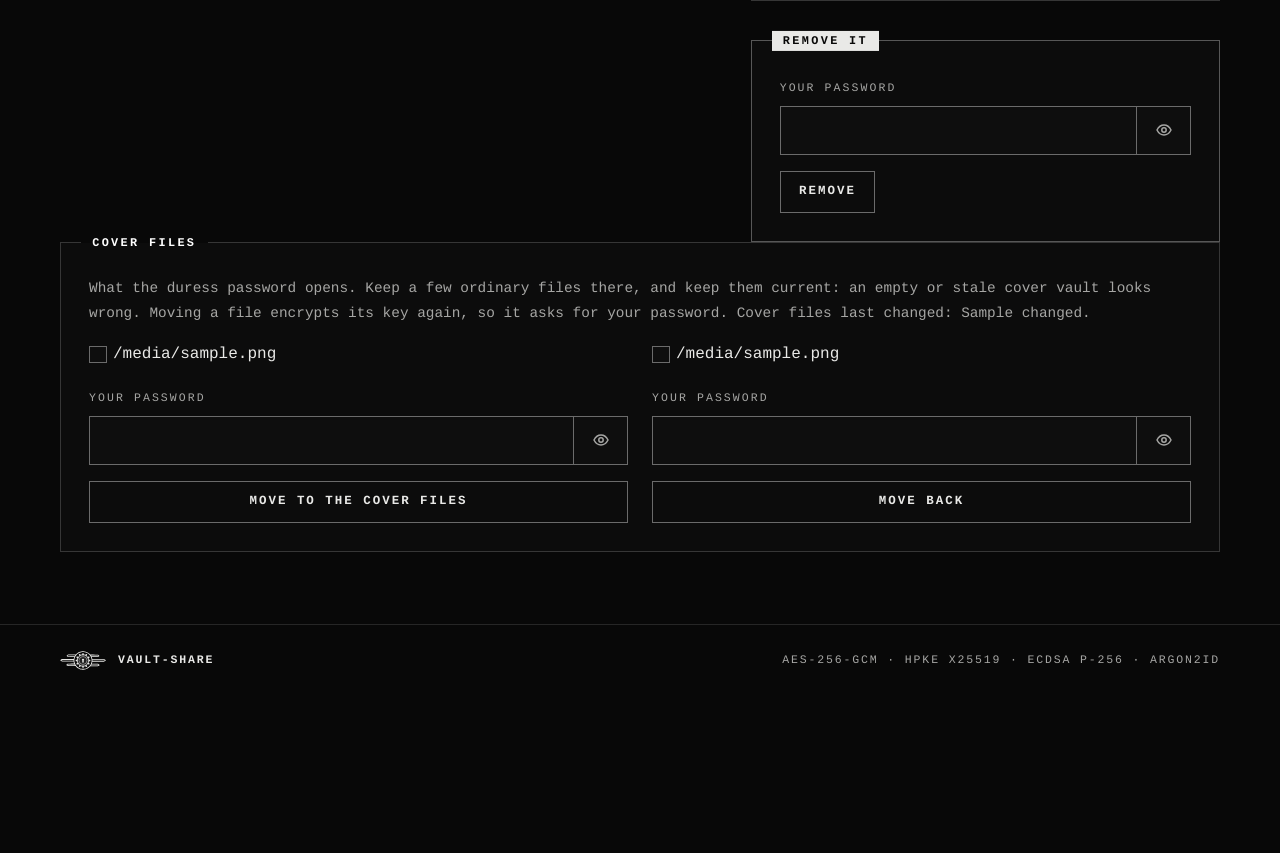
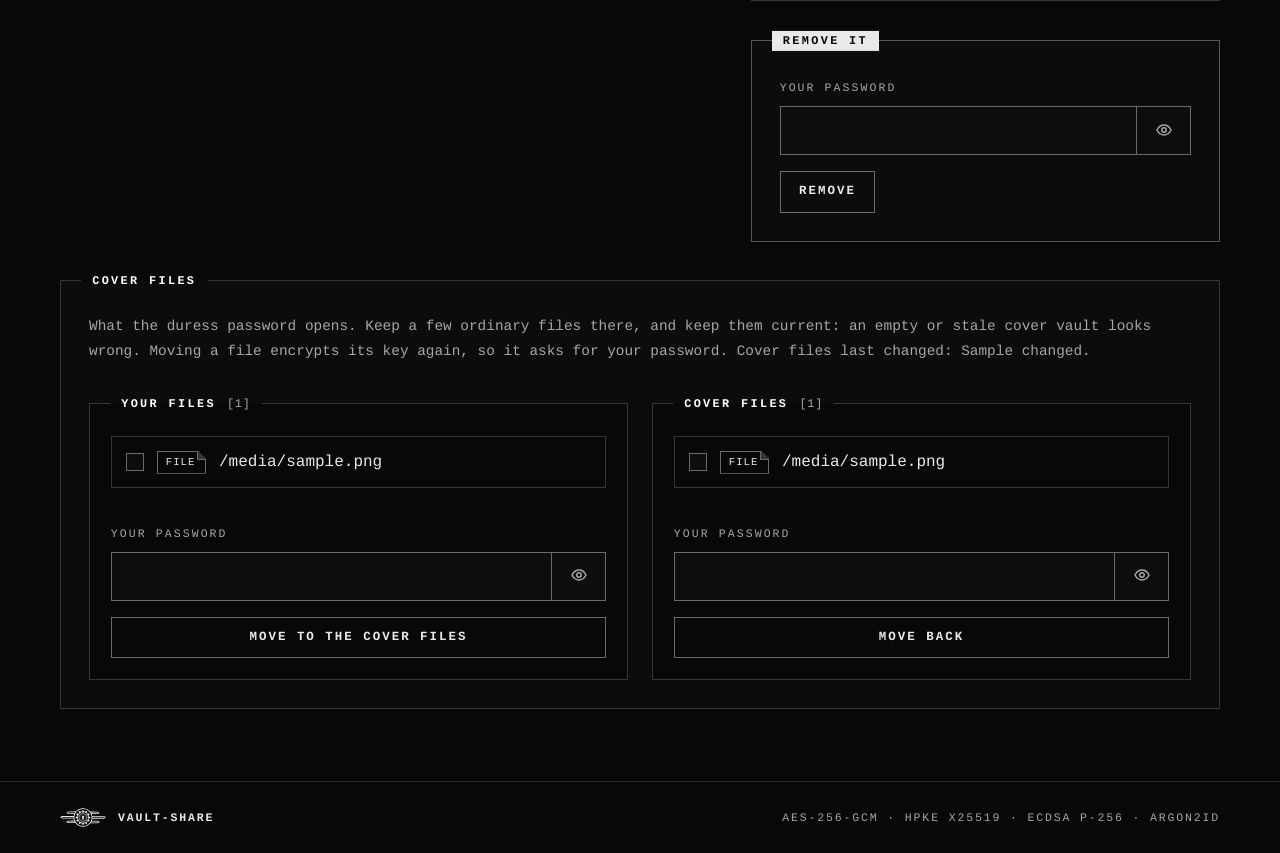
Before and after one commit to Ymsniper/vault-share, a Flask app: template app/templates/auth/duress.html in a window 1280 px wide. Shown: the part 1073-1926 px from the top of the page. Before the commit the page ends 1743 px from the top, so only its background shows below. Run offline with Flask 3, Linux system fonts and the light colour scheme; the template is opened without the code that fills it: most values are stand-ins (such as "Sample title", 1, 10 or a date in 2020); parts of the project's set-up code (start-up, migrations or seed data) failed here and were passed over; some libraries are stand-ins or nearby versions.

Commit message:
Style the cover manager and the duress review

```diff
--- a/app/static/app.js
+++ b/app/static/app.js
@@ -58,7 +58,8 @@ function addRemoveFileButton(input) {
   render();
 }
 
-// A Copy button after a new invite code and after the two-factor key. Where
+// A Copy button after a new invite code, the two-factor key and the
+// operator's revoke command on the duress review. Where
 // the page has no clipboard access (plain HTTP), the text is selected
 // instead, ready for Ctrl+C.
 function addCopyButton(el, text = () => el.textContent.trim(), label = "Copy") {
@@ -189,6 +190,9 @@ for (const el of document.querySelectorAll(".vs-invite-code")) {
 for (const list of document.querySelectorAll(".vs-recovery")) {
   addRecoveryActions(list);
 }
+for (const el of document.querySelectorAll(".vs-command")) {
+  addCopyButton(el);
+}
 for (const el of document.querySelectorAll("code")) {
   if (/^[A-Z2-7]{32}$/.test(el.textContent)) {
     addCopyButton(el);
--- a/app/static/vault.css
+++ b/app/static/vault.css
@@ -491,6 +491,30 @@ code {
   margin-top: 2.4rem;
 }
 
+/* the same room between a box and a row of boxes, so no title cuts into
+   the rule above it; a Bootstrap row pulls itself up by its gutter, so the
+   gap is measured past that */
+.row + .vs-panel {
+  margin-top: 2.4rem;
+}
+
+.vs-panel + .row {
+  margin-top: calc(2.4rem - var(--bs-gutter-y));
+}
+
+/* boxes side by side as equals: one height, their buttons on one line */
+.vs-even > [class*="col-"] > .vs-panel,
+.vs-subpanel {
+  display: flex;
+  flex-direction: column;
+  height: 100%;
+}
+
+.vs-even > [class*="col-"] > .vs-panel > .btn:last-child,
+.vs-subpanel > .btn:last-child {
+  margin-top: auto;
+}
+
 .vs-panel > :last-child {
   margin-bottom: 0;
 }
@@ -530,10 +554,10 @@ code {
   content: "]" / "";
 }
 
-/* My files: three counts in a grid of hairlines */
+/* My files: four counts in a grid of hairlines, two by two on phones */
 .vs-tally {
   display: grid;
-  grid-template-columns: repeat(3, minmax(0, 1fr));
+  grid-template-columns: repeat(4, minmax(0, 1fr));
   gap: 1px;
   margin: 0 0 2.8rem;
   border: 1px solid var(--vs-line-2);
@@ -1402,6 +1426,116 @@ code {
   overflow-wrap: anywhere;
 }
 
+/* a box inside a box (the cover manager's two lists): darker, with its
+   own title in the gap of its top rule */
+.vs-subpanel {
+  position: relative;
+  height: 100%;
+  padding: 2rem 1.3rem 1.3rem;
+  border: 1px solid var(--vs-line-2);
+  background: var(--vs-bg);
+}
+
+.vs-subpanel .vs-panel-title {
+  background: linear-gradient(var(--vs-panel) 50%, var(--vs-bg) 50%);
+}
+
+.vs-cover > .row {
+  margin-top: 0.4rem;
+}
+
+/* files to pick: one row each, the whole row a label, the picked ones lit */
+.vs-picklist {
+  max-height: 22rem;
+  margin: 0 0 1rem;
+  padding: 0;
+  overflow-y: auto;
+  border: 1px solid var(--vs-line-2);
+  list-style: none;
+}
+
+.vs-picklist li {
+  display: flex;
+  align-items: center;
+  gap: 0.8rem;
+  padding: 0 0 0 0.9rem;
+  border-bottom: 1px solid var(--vs-line);
+  transition: background-color 0.12s;
+}
+
+.vs-picklist li:last-child {
+  border-bottom: 0;
+}
+
+.vs-picklist .form-check-input {
+  flex: none;
+  margin: 0;
+}
+
+.vs-picklist label {
+  display: flex;
+  align-items: center;
+  gap: 0.8rem;
+  flex: 1;
+  min-width: 0;
+  padding: 0.7rem 0.9rem 0.7rem 0;
+  cursor: pointer;
+  overflow-wrap: anywhere;
+}
+
+.vs-picklist li:has(:checked) {
+  background: var(--vs-raise);
+  box-shadow: inset 2px 0 var(--vs-hi);
+}
+
+.vs-picklist li:has(:checked) .vs-type {
+  border-color: var(--vs-fg);
+  background: var(--vs-fg);
+  color: var(--vs-bg);
+}
+
+.vs-picklist .vs-meta {
+  margin-left: 0.4rem;
+}
+
+.vs-picklist .vs-picklist-empty {
+  padding: 0.8rem 0.9rem;
+  color: var(--vs-mute);
+  font-size: 0.9rem;
+}
+
+@media (hover: hover) and (pointer: fine) {
+  .vs-picklist li:hover {
+    background: var(--vs-raise);
+  }
+}
+
+/* the review's list of logins: time and network side by side */
+.vs-logins li {
+  gap: 2rem;
+}
+
+/* a command for the operator, ready to copy: boxed, with a prompt that is
+   not part of the copied text */
+.vs-command {
+  margin: 0 0 0.8rem;
+  padding: 0.9rem 1.1rem;
+  border: 1px solid var(--vs-line-2);
+  background: var(--vs-bg);
+  color: var(--vs-hi);
+  overflow-wrap: anywhere;
+}
+
+.vs-command::before {
+  content: "$ ";
+  content: "$ " / "";
+  color: var(--vs-mute);
+}
+
+.vs-command + .vs-copy {
+  margin: 0 0 1.2rem;
+}
+
 /* revoking and sharing are two forms in one box: a dashed rule between */
 .vs-revoke {
   margin-bottom: 1.6rem;
@@ -1677,9 +1811,6 @@ code {
     padding: 0.9rem 1rem 1rem;
   }
 
-  .vs-tally > div:last-child {
-    grid-column: 1 / -1;
-  }
 
   .vs-panel {
     padding: 1.9rem 1.15rem 1.25rem;
--- a/app/templates/auth/duress.html
+++ b/app/templates/auth/duress.html
@@ -1,5 +1,8 @@
 {% extends "base.html" %}
 {% block title %}Duress password{% endblock %}
+{% macro file_type(name) -%}
+  {{- (name.rsplit('.', 1)[-1] if '.' in name else 'file')[:5] | upper -}}
+{%- endmacro %}
 {% block content %}
 <div class="vs-page-head">
   <div>
@@ -63,23 +66,22 @@
   </div>
 </div>
 
-<section class="vs-panel">
+<section class="vs-panel vs-cover">
   <h2 class="vs-panel-title">Cover files</h2>
   <p class="vs-note">What the duress password opens. Keep a few ordinary files there, and keep them current: an empty or stale cover vault looks wrong. Moving a file encrypts its key again, so it asks for your password. Cover files last changed: {{ changed }}.</p>
   <div class="row g-4">
     <div class="col-lg-6">
-      <form method="post" action="{{ url_for('settings.cover') }}">
+      <form method="post" action="{{ url_for('settings.cover') }}" class="vs-subpanel">
         <input type="hidden" name="csrf_token" value="{{ csrf_token() }}">
         <input type="hidden" name="direction" value="down">
-        <h3 class="vs-panel-title">Your files</h3>
+        <h3 class="vs-panel-title">Your files <span class="vs-count">{{ own_files|length }}</span></h3>
+        <ul class="vs-picklist">
           {% for f in own_files %}
-        <div class="form-check">
-          <input class="form-check-input" type="checkbox" name="file" id="down-{{ f['id'] }}" value="{{ f['id'] }}">
-          <label class="form-check-label" for="down-{{ f['id'] }}">{{ f['filename'] }}</label>
-        </div>
+          <li><input class="form-check-input" type="checkbox" name="file" id="down-{{ f['id'] }}" value="{{ f['id'] }}"><label for="down-{{ f['id'] }}"><span class="vs-type">{{ file_type(f['filename']) }}</span>{{ f['filename'] }}</label></li>
           {% else %}
-        <p class="vs-note">No files.</p>
+          <li class="vs-picklist-empty">No files.</li>
           {% endfor %}
+        </ul>
         <div class="my-3">
           <label for="down-password" class="form-label">Your password</label>
           <input type="password" name="password" id="down-password" class="form-control" autocomplete="current-password" required>
@@ -88,18 +90,17 @@
       </form>
     </div>
     <div class="col-lg-6">
-      <form method="post" action="{{ url_for('settings.cover') }}">
+      <form method="post" action="{{ url_for('settings.cover') }}" class="vs-subpanel">
         <input type="hidden" name="csrf_token" value="{{ csrf_token() }}">
         <input type="hidden" name="direction" value="up">
-        <h3 class="vs-panel-title">Cover files</h3>
+        <h3 class="vs-panel-title">Cover files <span class="vs-count">{{ cover_files|length }}</span></h3>
+        <ul class="vs-picklist">
           {% for f in cover_files %}
-        <div class="form-check">
-          <input class="form-check-input" type="checkbox" name="file" id="up-{{ f['id'] }}" value="{{ f['id'] }}">
-          <label class="form-check-label" for="up-{{ f['id'] }}">{{ f['filename'] }}</label>
-        </div>
+          <li><input class="form-check-input" type="checkbox" name="file" id="up-{{ f['id'] }}" value="{{ f['id'] }}"><label for="up-{{ f['id'] }}"><span class="vs-type">{{ file_type(f['filename']) }}</span>{{ f['filename'] }}</label></li>
           {% else %}
-        <p class="vs-note">No cover files.</p>
+          <li class="vs-picklist-empty">No cover files.</li>
           {% endfor %}
+        </ul>
         <div class="my-3">
           <label for="up-password" class="form-label">Your password</label>
           <input type="password" name="password" id="up-password" class="form-control" autocomplete="current-password" required>
--- a/app/templates/files/index.html
+++ b/app/templates/files/index.html
@@ -21,6 +21,7 @@
 <dl class="vs-tally">
   <div><dt>Stored</dt><dd>{{ '%02d' % files|length }}</dd></div>
   <div><dt>Received</dt><dd>{{ '%02d' % shared|length }}</dd></div>
+  <div><dt>Cover</dt><dd>{{ '%02d' % cover|length }}</dd></div>
   <div><dt>Space used</dt><dd>{{ files|sum(attribute='size')|filesizeformat }}</dd></div>
 </dl>
 {% endif %}
```
Also changed, not shown: app/templates/auth/review.html (+15 -12 lines). Lines whose indentation alone changed are shown as unchanged.
